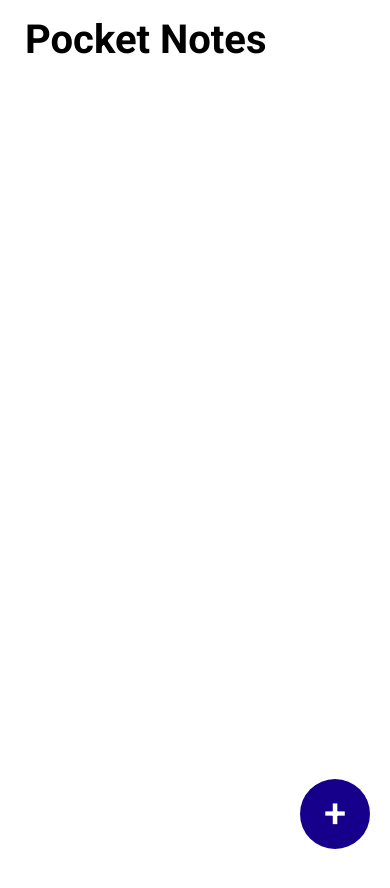
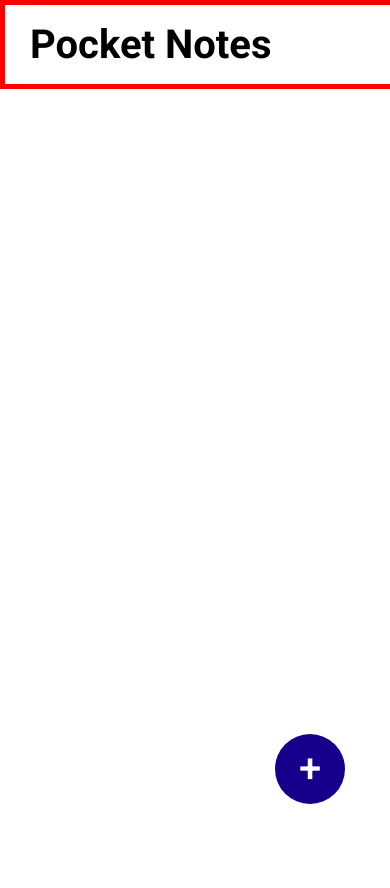
Before and after one commit to Shashyabh/NotesApp, a React (Create React App) app: page / in a window 390 px wide. Shown: the top 888 px of the page. After the commit the page ends 844 px from the top, so only its background shows below. Built offline with nearby package versions, Linux system fonts and the light colour scheme.

Commit message:
Second  commit

```diff
--- a/src/components/HomePage.css
+++ b/src/components/HomePage.css
@@ -197,9 +197,10 @@
 	}
 	.first {
 		display: flex;
-		height: 900px;
+		height: auto;
 		width: 400px;
 		overflow: hidden;
+		border: 5px solid red;
 	}
 	.left {
 		width: 100%;
@@ -230,7 +231,7 @@
 		margin-top: 50px;
 		border-radius: 50%;
 		position: absolute;
-		transform: translate(300px, 650px);
+		transform: translate(270px, 600px);
 	}
 
 	.plusIcon {
--- a/src/components/NotesDetails.css
+++ b/src/components/NotesDetails.css
@@ -124,7 +124,7 @@
 
 	.mainDiv {
 		width: 400px;
-		height: 900px;
+		height: 800px;
 		display: flex;
 		flex-direction: column;
 		justify-content: space-between;
@@ -148,7 +148,7 @@
 	}
 
 	.contentDiv {
-		height: 620px;
+		height: 520px;
 		overflow-y: auto;
 		scrollbar-width: none;
 	}
```
